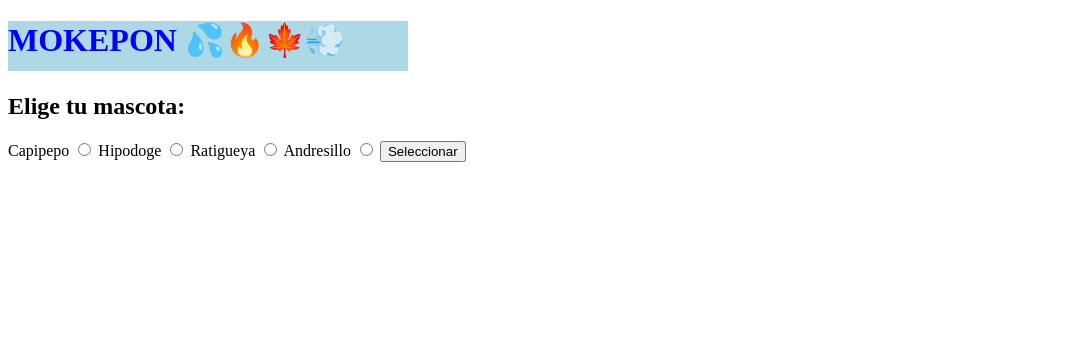
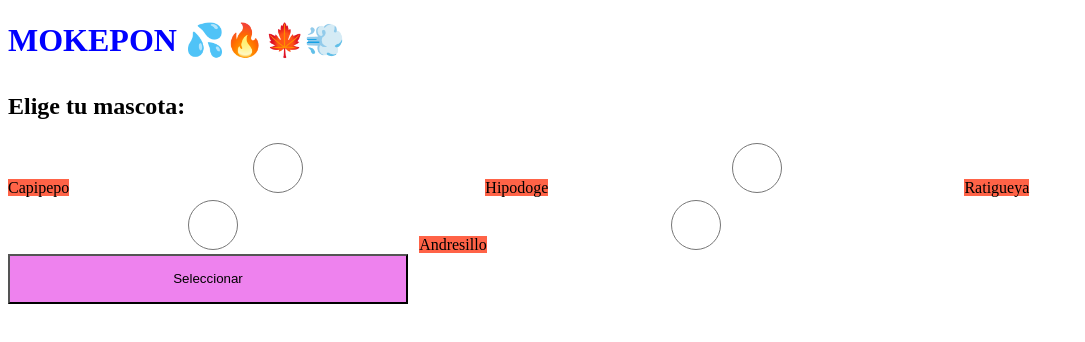
Before and after one commit to andresmr955/POKEMONJS, a plain HTML site: page MOKEPON/mokepon.html in a window 1280 px wide. Shown: the whole page, without its empty margins (0-1085 px from the left). Drawn offline with Linux system fonts and the light colour scheme.

Commit message:
Tipos de display

```diff
--- a/MOKEPON/js/style.css
+++ b/MOKEPON/js/style.css
@@ -7,5 +7,25 @@ o tambien puede ser la etiqueta h1 h2 o p
     color: blue;
     width: 400px;
     height: 50px;
-    background-color: lightblue;
+
 }
+
+label {
+    background-color:tomato;
+    width: 400px;
+    height: 50px;
+}
+
+input {
+    background-color:aqua ;
+    width: 400px;
+    height: 50px;
+
+}
+
+button{
+    background-color: violet;
+    width: 400px;
+    height: 50px;
+
+}
```
